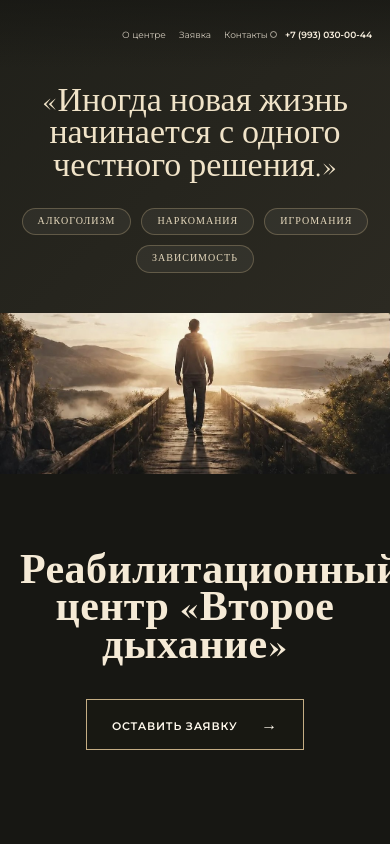
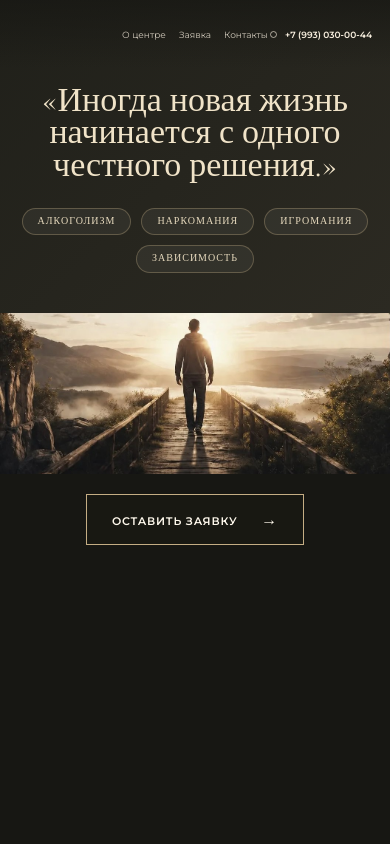
Before and after one commit to Firever-ru/rehab, a React (Vite) app in the folder frontend/: page / in a window 390 px wide. Shown: the top 844 px of the page. Built offline with nearby package versions, Linux system fonts and the light colour scheme; no server answers.

Commit message:
Fix bug and delete text

```diff
--- a/frontend/src/styles.css
+++ b/frontend/src/styles.css
@@ -143,7 +143,8 @@ th{font-size:9px;color:#817967;text-transform:uppercase}
   color:#f5ead6;
   background:#171713;
 }
-.hero-title{text-shadow:none}
+.hero-title{display:none}
+.hero-content{padding-top:20px}
 
 .site-header{height:68px;padding:0 18px}
 .site-nav{height:68px;gap:18px}
```
